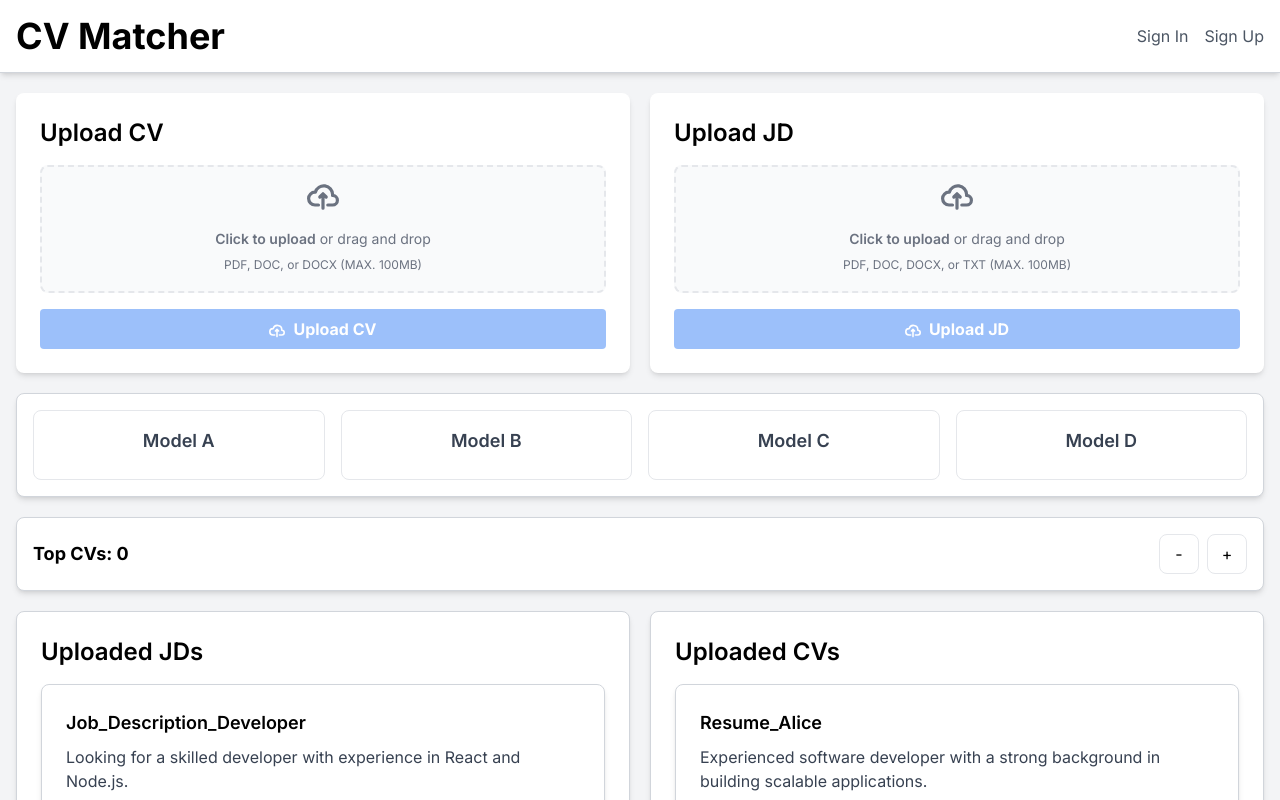
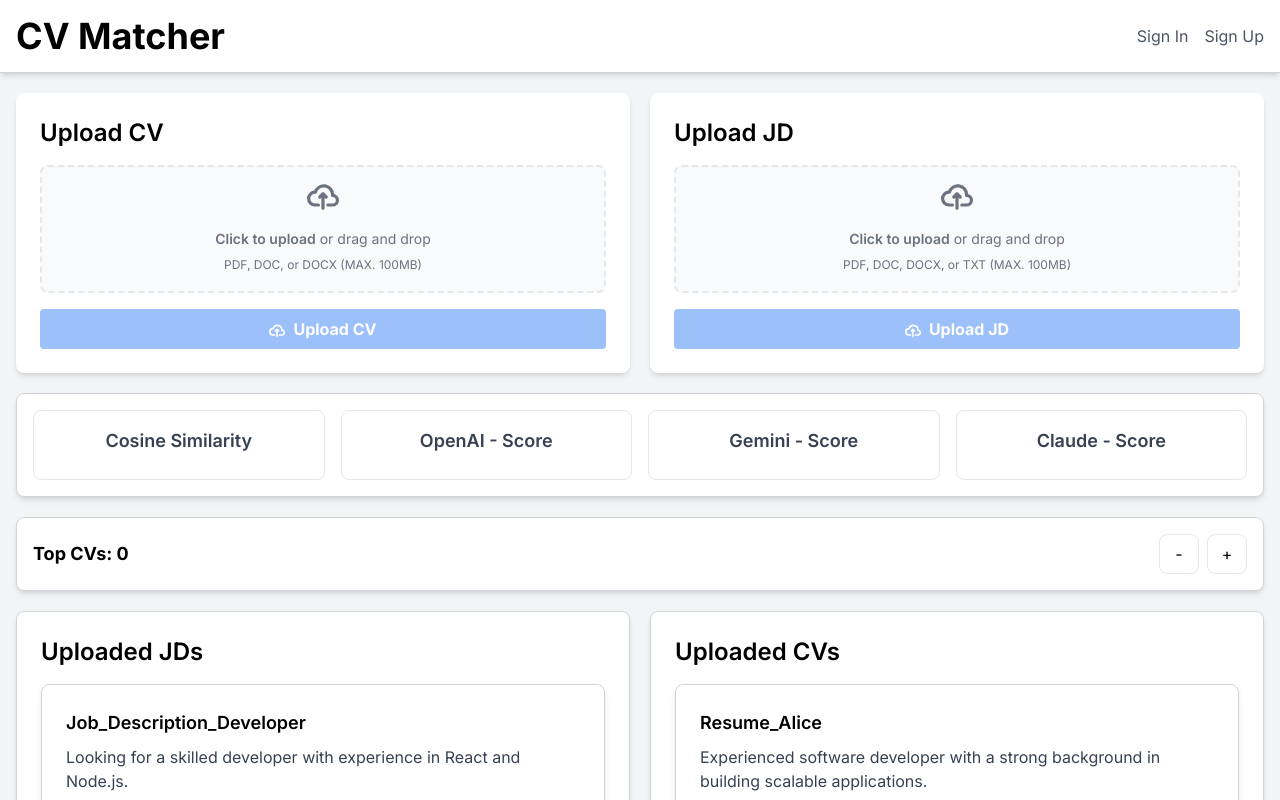
Before and after one commit to Sandhep/CVAI-Frontend, a Next.js app: page / in a window 1280 px wide. Shown: the top 800 px of the page. Built offline with nearby package versions, Linux system fonts and the light colour scheme.

Commit message:
added labels

```diff
--- a/components/HorizontalCard.js
+++ b/components/HorizontalCard.js
@@ -3,10 +3,10 @@
 import React, { useState } from 'react';
 
 const models = [
-  { id: 1, name: 'Model A' },
-  { id: 2, name: 'Model B' },
-  { id: 3, name: 'Model C' },
-  { id: 4, name: 'Model D' },
+  { id: 1, name: 'Cosine Similarity' },
+  { id: 2, name: 'OpenAI - Score' },
+  { id: 3, name: 'Gemini - Score' },
+  { id: 4, name: 'Claude - Score' },
 ];
 
 const HorizontalCard = () => {
```
